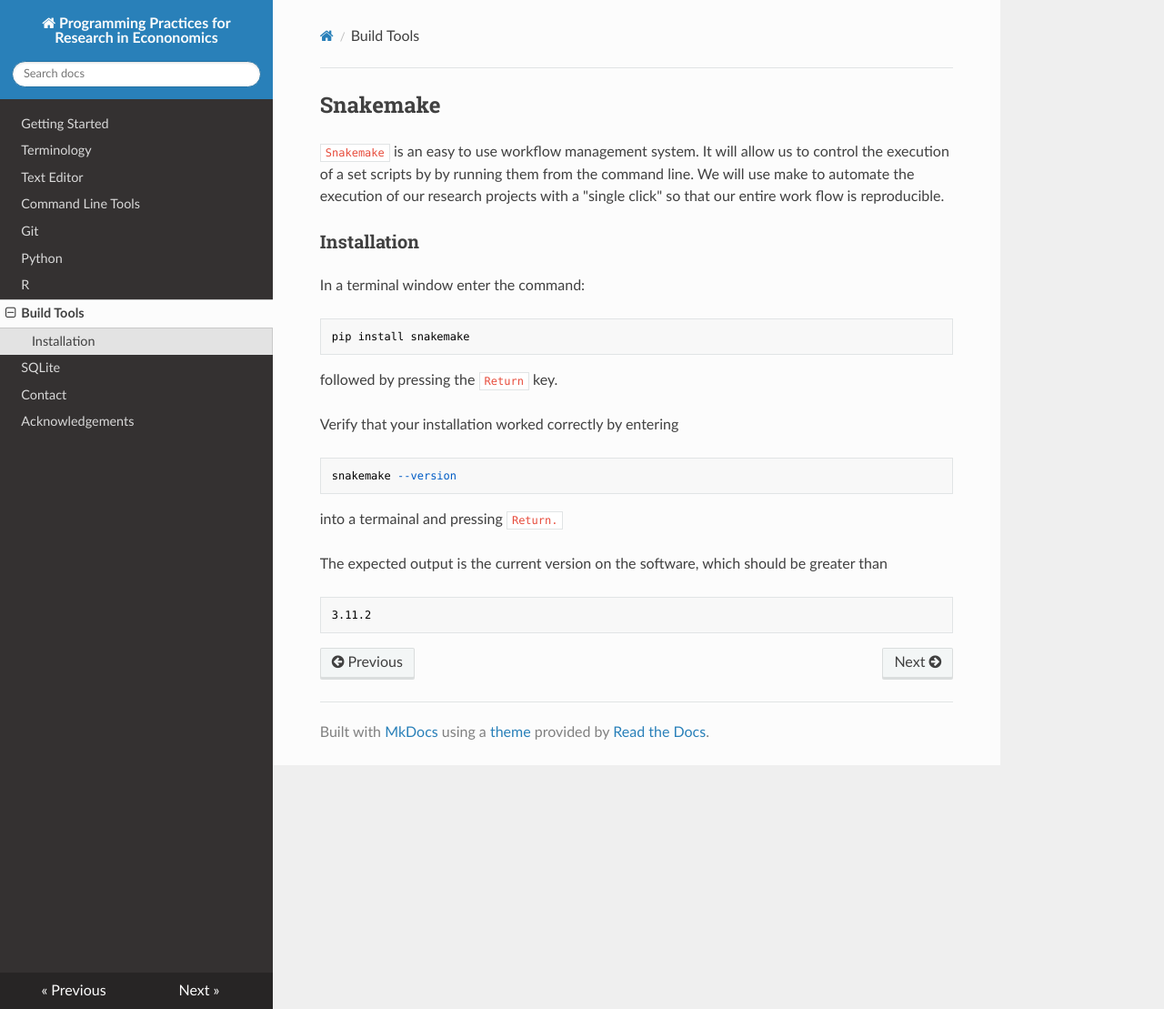
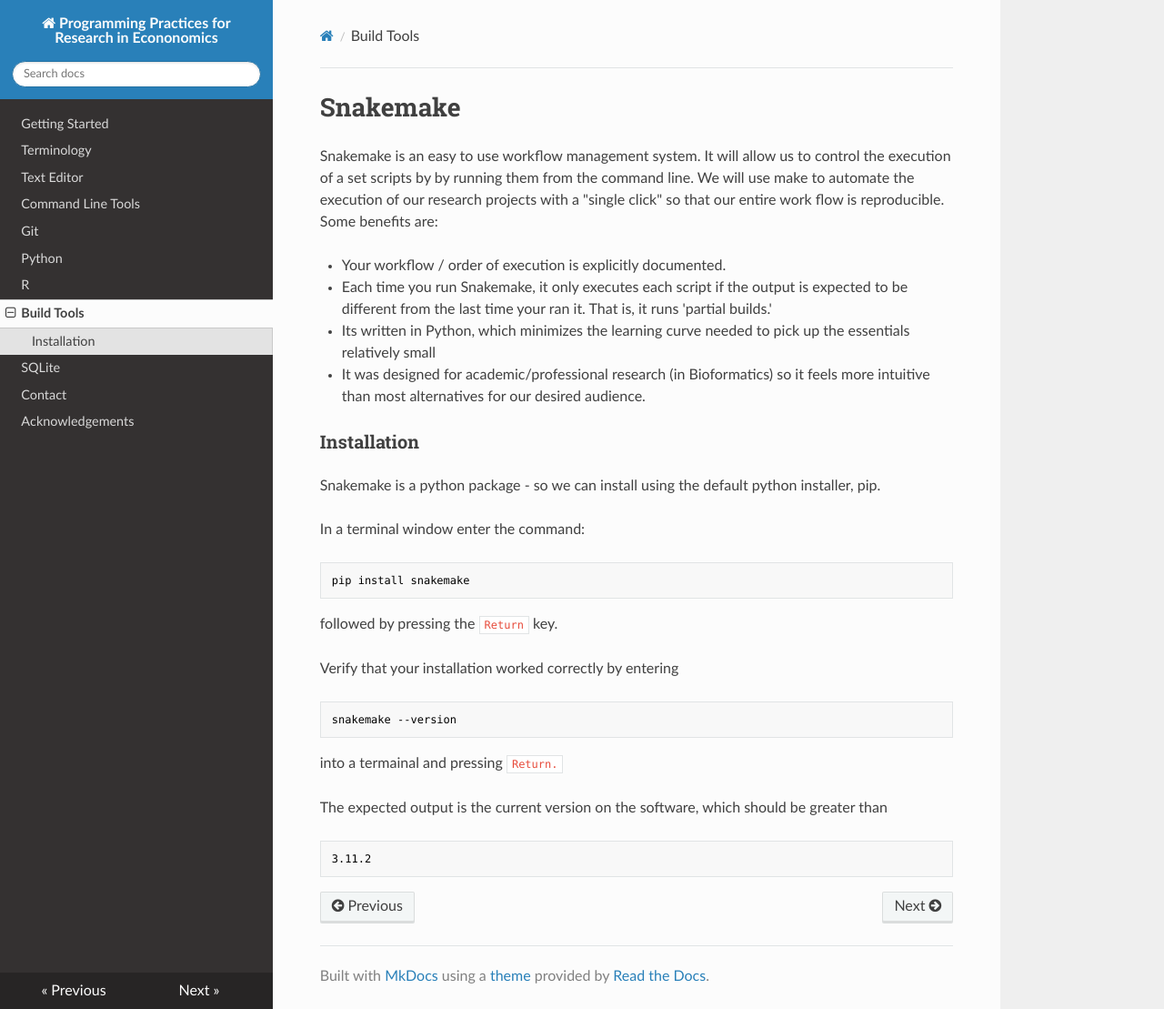
Before and after one commit to pp4rs/DEPRECATED-installation-guide, an MkDocs documentation site: the page built from docs/snakemake.md, in a window 1280 px wide and 1109 px high. Shown: the whole window at 91% size. Built offline with MkDocs 1.6.1, drawn with Linux system fonts in a browser that asks for light colours; nearby versions of some CDN libraries; old or Windows-style settings are respelled for this version of MkDocs.

Commit message:
added some more info about why we chose snakemake as opposed to things we have previously pushed heavily

````diff
--- a/docs/snakemake.md
+++ b/docs/snakemake.md
@@ -1,23 +1,32 @@
-## Snakemake
+# Snakemake
 
-`Snakemake` is an easy to use workflow management system.
+Snakemake is an easy to use workflow management system.
 It will allow us to control the execution of a set scripts by by running them from the command line.
 We will use make to automate the execution of our research projects with a "single click" so that our entire work flow is reproducible.
+Some benefits are:
+
+* Your workflow / order of execution is explicitly documented.
+* Each time you run Snakemake, it only executes each script if the output is expected to be different from the last time your ran it. That is, it runs 'partial builds.'
+* Its written in Python, which minimizes the learning curve needed to pick up the essentials relatively small
+* It was designed for academic/professional research (in Bioformatics) so it feels more intuitive than most alternatives for our desired audience.
 
 ### Installation
 
+Snakemake is a python package - so we can install using the default python installer, pip.
+
 In a terminal window enter the command:
-
-    pip install snakemake
-
+```bash
+pip install snakemake
+```
 followed by pressing the `Return` key.
 
 Verify that your installation worked correctly by entering
-
-    snakemake --version
-
+```bash
+snakemake --version
+```
 into a termainal and pressing `Return.`
 
 The expected output is the current version on the software, which should be greater than
-
-    3.11.2
+```bash
+3.11.2
+```
````
